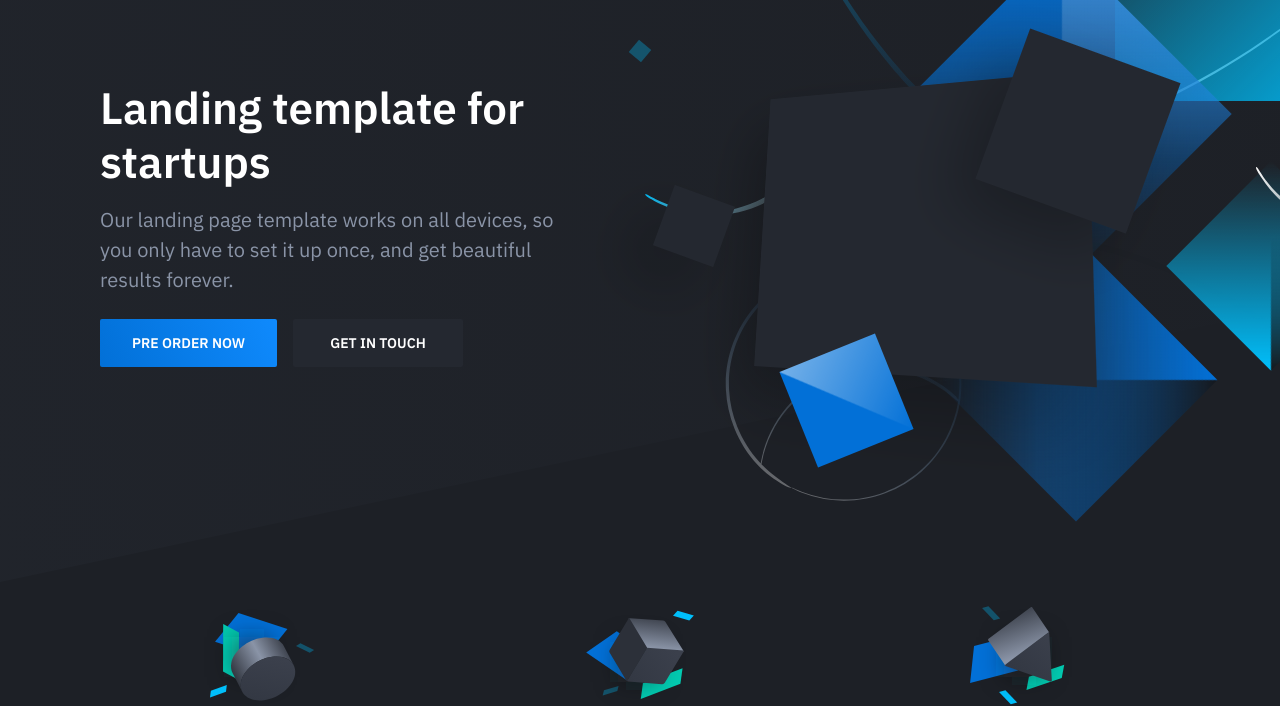
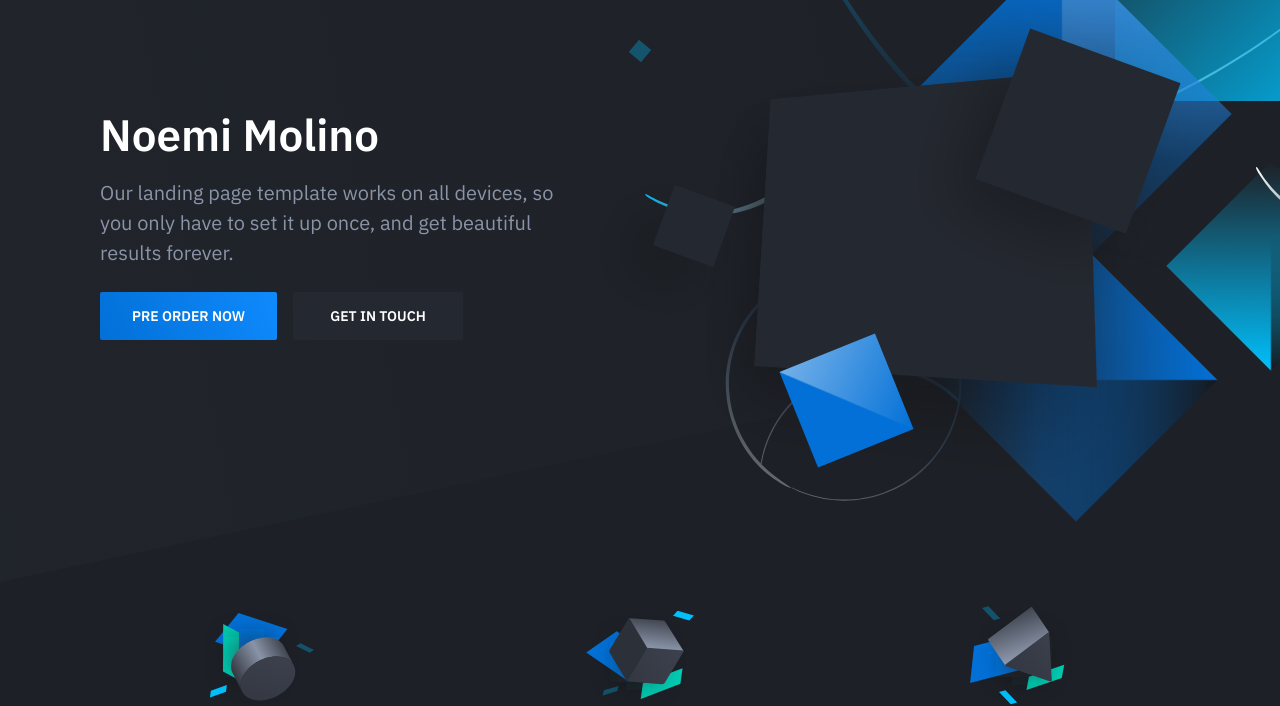
Before and after one commit to noemolino/prova1, a plain HTML site: page index.html in a window 1280 px wide. Shown: the part 118-824 px from the top of the page. Drawn offline with nearby package versions, Linux system fonts and the light colour scheme.

Commit message:
Update index.html

```diff
--- a/index.html
+++ b/index.html
@@ -3,7 +3,7 @@
 
 <head>
 
-    <title>Landing page</title>
+    <title>Landing page Noemi</title>
     <meta charset="utf-8">
     <meta http-equiv="X-UA-Compatible" content="IE=edge">
     <meta name="viewport" content="width=device-width, initial-scale=1">
@@ -35,7 +35,7 @@
                 <div class="container">
                     <div class="hero-inner">
                         <div class="hero-copy">
-                            <h1 class="hero-title mt-0">Landing template for startups</h1>
+                            <h1 class="hero-title mt-0">Noemi Molino</h1>
                             <p class="hero-paragraph">Our landing page template works on all devices, so you only have
                                 to set it up once, and get beautiful results forever.</p>
                             <div class="hero-cta"><a class="button button-primary" href="preorder.html">Pre order
```
